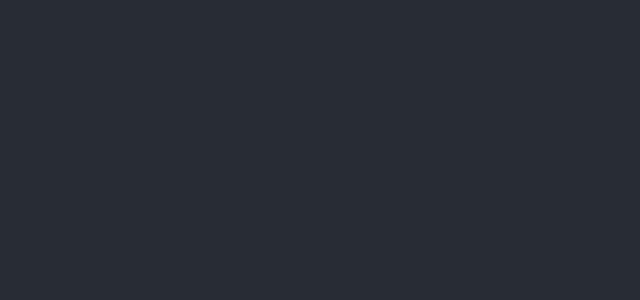
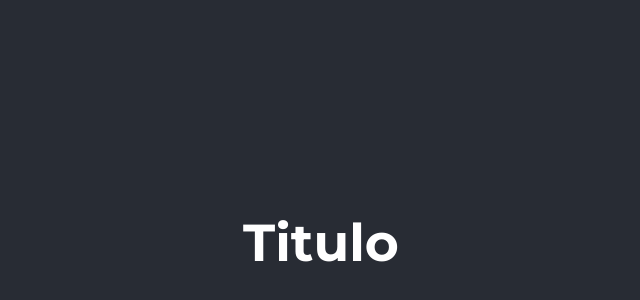
Before and after one commit to victormontoya1991/frontendvjmb, a React (Create React App) app in the folder react-frontendvjmb/: page / in a window 1280 px wide. Shown: the part 158-458 px from the top of the page, without its empty margins (319-959 px from the left). Built offline with nearby package versions, Linux system fonts and the light colour scheme.

Commit message:
upade font & sass

```diff
--- a/react-frontendvjmb/src/App.js
+++ b/react-frontendvjmb/src/App.js
@@ -1,10 +1,10 @@
-import './App.css';
+import './App.scss';
 
 function App() {
   return (
     <div className="App">
       <header className="App-header">
-
+          <h1 className='title'> Titulo </h1>
       </header>
     </div>
   );
--- a/react-frontendvjmb/src/index.css
+++ /dev/null
@@ -1,13 +0,0 @@
-body {
-  margin: 0;
-  font-family: -apple-system, BlinkMacSystemFont, 'Segoe UI', 'Roboto', 'Oxygen',
-    'Ubuntu', 'Cantarell', 'Fira Sans', 'Droid Sans', 'Helvetica Neue',
-    sans-serif;
-  -webkit-font-smoothing: antialiased;
-  -moz-osx-font-smoothing: grayscale;
-}
-
-code {
-  font-family: source-code-pro, Menlo, Monaco, Consolas, 'Courier New',
-    monospace;
-}
--- a/react-frontendvjmb/src/index.js
+++ b/react-frontendvjmb/src/index.js
@@ -1,6 +1,6 @@
 import React from 'react';
 import ReactDOM from 'react-dom/client';
-import './index.css';
+import './index.scss';
 import App from './App';
 import reportWebVitals from './reportWebVitals';
 
--- /dev/null
+++ b/react-frontendvjmb/src/index.scss
@@ -0,0 +1,8 @@
+@import url('https://fonts.googleapis.com/css2?family=Montserrat:wght@200;300;400;500;600;700;800;900&display=swap');
+
+body {
+  margin: 0;
+  font-family: 'Montserrat', sans-serif;
+  -webkit-font-smoothing: antialiased;
+  -moz-osx-font-smoothing: grayscale;
+}
```
Also changed, not shown: react-frontendvjmb/src/App.scss (renamed from react-frontendvjmb/src/App.css).
